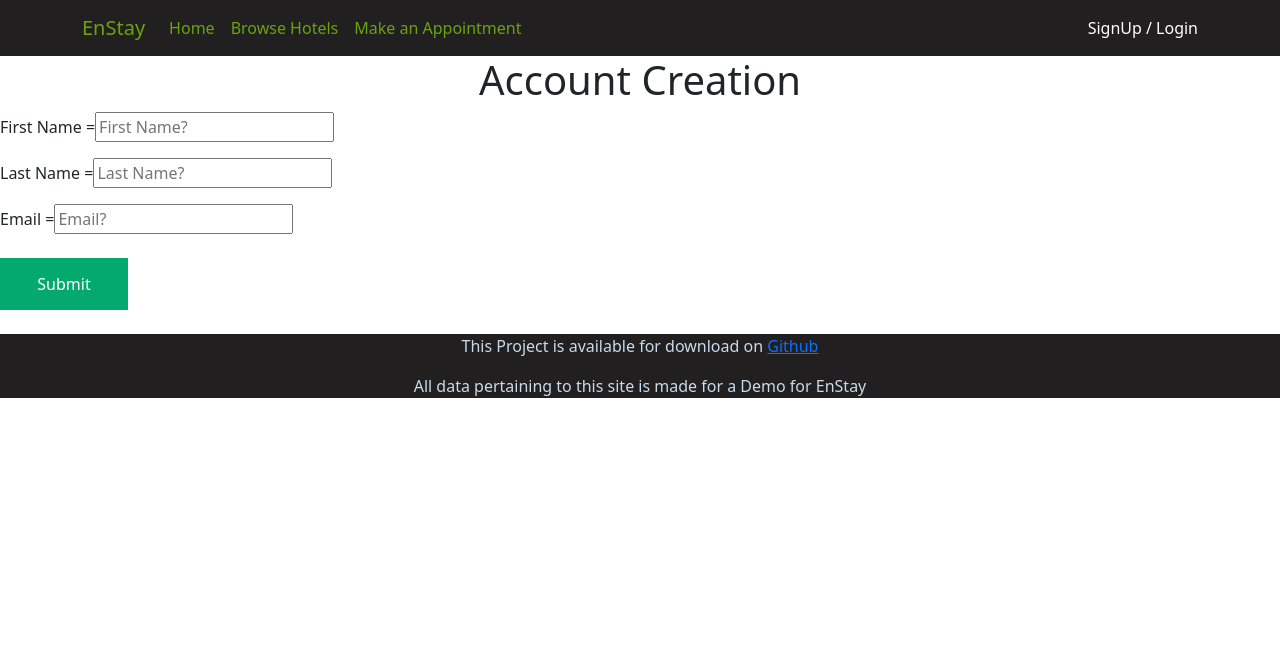
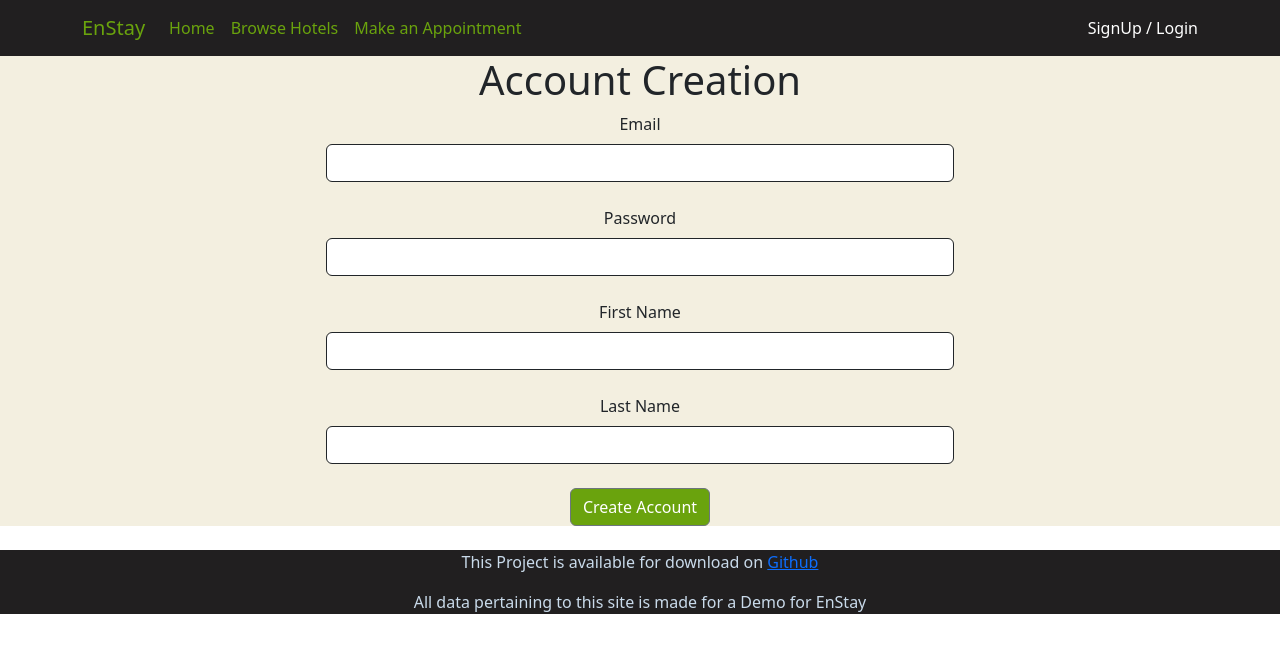
Before and after one commit to Southeastern-Louisiana-University/cmps383-2024-sp-p03-g05, a React (Vite) app in the folder Selu383.SP24.Web/: page /login/signup in a window 1280 px wide. Shown: the top 652 px of the page. Built offline with nearby package versions, Linux system fonts and the light colour scheme.

Commit message:
Fixed up the sign-up page to kinda match the login page

```diff
--- a/Selu383.SP24.Web/src/index.css
+++ b/Selu383.SP24.Web/src/index.css
@@ -44,7 +44,7 @@
 }
 
 .signupbutton {
-  background-color: #04AA6D;
+  background-color: rgb(208, 102, 62);
   color: white;
   padding: 14px 20px;
   margin: 8px 0;
--- a/Selu383.SP24.Web/src/routes/login/sign-up.tsx
+++ b/Selu383.SP24.Web/src/routes/login/sign-up.tsx
@@ -1,31 +1,43 @@
-
-import Header from "../../elements/NavigationBar.tsx"
+import { Button, Form, Col } from "react-bootstrap";
+import Header from "../../elements/NavigationBar.tsx";
 import Footer from "../../elements/footer.tsx";
 
 const SignUp = () => {
   return (
     <>
-        <Header/>
+      <Header />
+      <div className="row background-2">
         <h1 className="center">Account Creation</h1>
-        <form>
-            <p>
-                <label htmlFor="first">First Name =</label>
-                <input type="text" id="first" name="first" placeholder="First Name?"></input>
-            </p>
-            <p>
-                <label htmlFor="last">Last Name =</label>
-                <input type="text" id="last" name="last" placeholder="Last Name?"></input>
-            </p>
-            <p>
-                <label htmlFor="email">Email =</label>
-                <input type="text" id="email" name="email" placeholder="Email?"></input>
-            </p>
-            <p>
-                <input type="submit" value="Submit" className="signupbutton"></input>
-
-            </p>
-        </form>
-        <Footer/>
+        <div className="col-md-3"></div>
+        <Col md={6}>
+          <div className="text-center">
+            <Form.Label htmlFor="inputUsername">Email</Form.Label>
+            <Form.Control type="text" id="inputUsername" className="text-center border border-dark" />
+          </div>
+          <br />
+          <div className="text-center">
+            <Form.Label htmlFor="inputPassword">Password</Form.Label>
+            <Form.Control type="password" id="inputPassword" className="text-center border border-dark" />
+          </div>
+          <br />
+          <div className="text-center">
+            <Form.Label htmlFor="inputFirstname">First Name</Form.Label>
+            <Form.Control type="text" id="inputFirstname" className="text-center border border-dark" />
+          </div>
+          <br />
+          <div className="text-center">
+            <Form.Label htmlFor="inputLastname">Last Name</Form.Label>
+            <Form.Control type="text" id="inputLastname" className="text-center border border-dark" />
+          </div>
+          <br />
+          <div className="text-center">
+            <Button variant="secondary background-1">Create Account</Button>
+          </div>
+        </Col>
+        <div className="col-md-3"></div>
+      </div>
+      <div className="pb-4"></div>
+      <Footer />
     </>
   );
 };
```
Also changed, not shown: Selu383.SP24.Web/src/routes/login/login.tsx (+9 -18 lines). Lines whose indentation alone changed are shown as unchanged.
